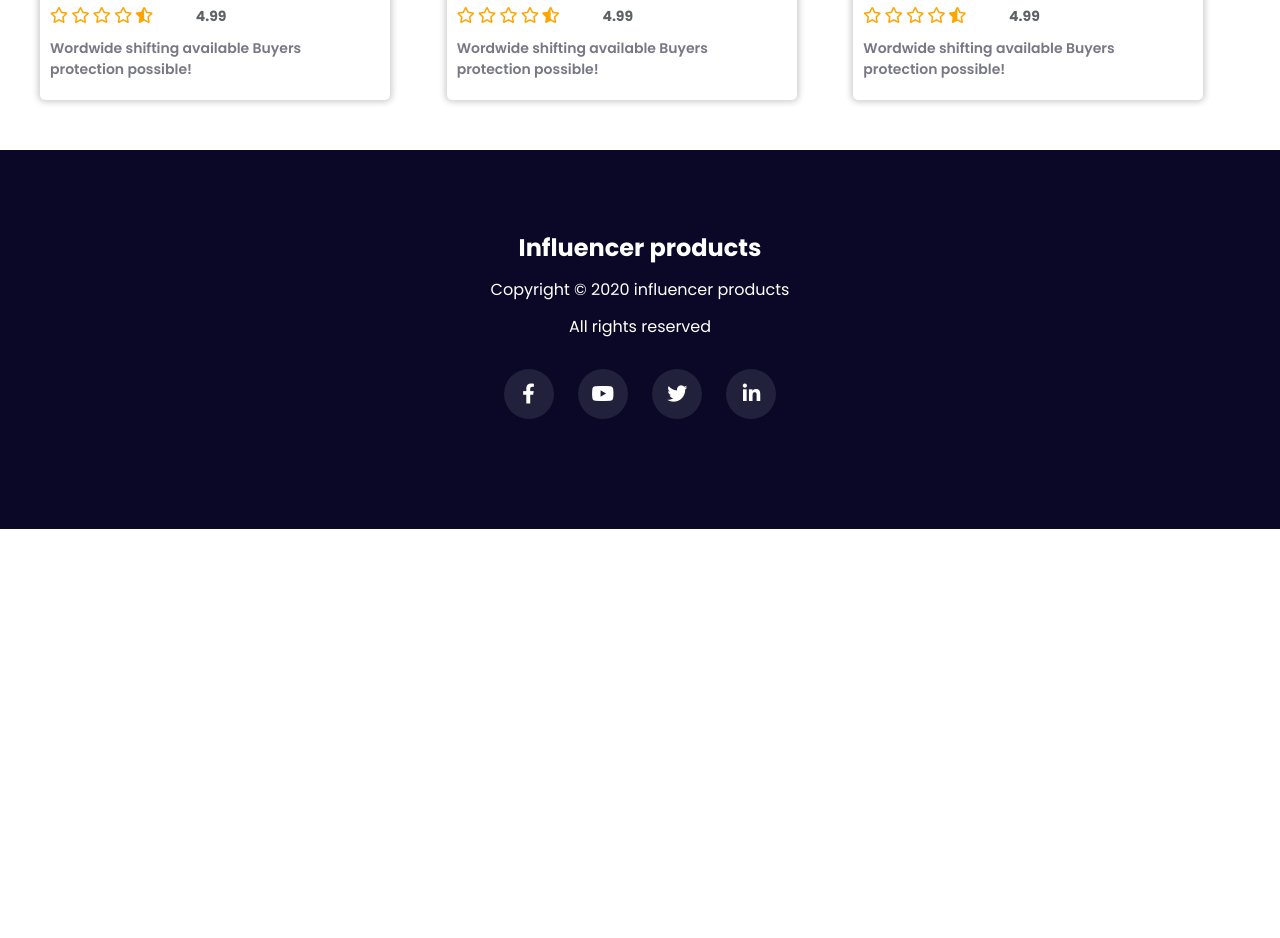
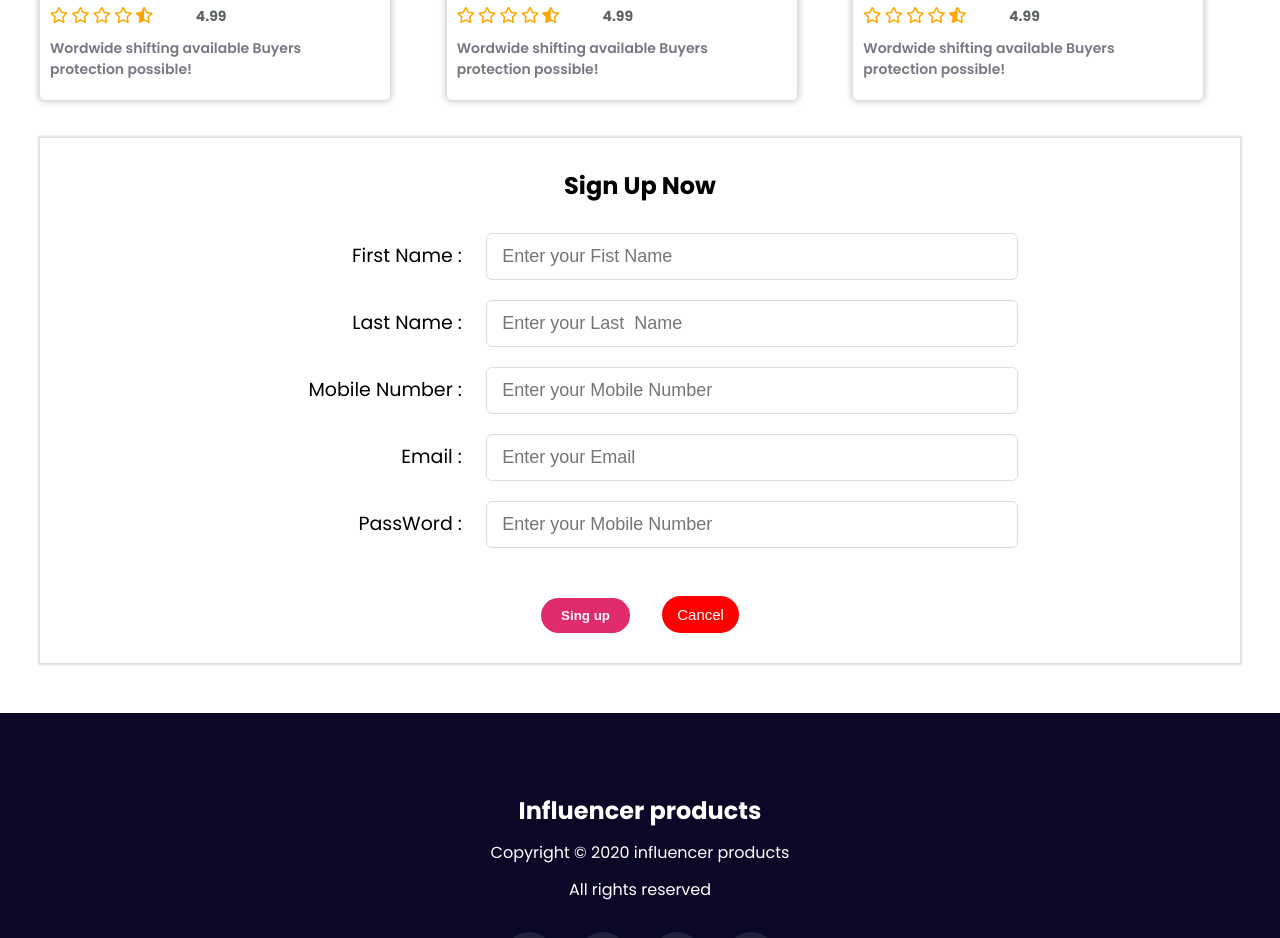
Before and after one commit to mkpbd/Influencer-gar, a plain HTML site: page index.html in a window 1280 px wide. Shown: the part 2351-3289 px from the top of the page. Before the commit the page ends 2880 px from the top, so only its background shows below. Drawn offline with Linux system fonts and the light colour scheme.

Commit message:
sign area area

```diff
--- a/index.html
+++ b/index.html
@@ -223,7 +223,40 @@
 
     </section>
 
+    <!-- sign up form areaK -->
+    <section class="signup-form-area">
+       <div class="container form-center">
+          <h2 class="signup__title">Sign Up Now</h2>
+          <form action="#" class="form-action">
+             <p>
+                <label for="first-name">First Name :</label>
+                <input type="text" id="first-name" placeholder="Enter your Fist Name">
+             </p>
+             <p>
+               <label for="last-name">Last Name :</label>
+               <input type="text" id="last-name" placeholder="Enter your Last  Name">
+            </p>
+             <p>
+               <label for="mobile">Mobile Number :</label>
+               <input type="text" id="mobile" placeholder="Enter your Mobile Number">
+            </p>
+            <p>
+               <label for="email">Email  :</label>
+               <input type="email" id="email" placeholder="Enter your Email">
+            </p>
 
+            <p>
+               <label for="password">PassWord :</label>
+               <input type="password" id="password" placeholder="Enter your Mobile Number">
+            </p>
+
+            <div class="submit-reset">
+               <input class="button" type="submit"  value="Sing up">
+               <input  type="reset" value="Cancel">
+            </div>
+          </form>
+       </div>
+    </section>
 
 
 
--- a/style.css
+++ b/style.css
@@ -192,6 +192,58 @@ span.rating {
   color: #5e6366;
 }
 
+/* sign up area style */
+p input {
+  width: 500px;
+  padding: 12px 15px;
+  margin-bottom: 20px;
+  margin-left: 20px;
+  font-size: 18px;
+  border-radius: 6px;
+  border: 1px solid #ddd;
+}
+
+p label {
+  width: 200px;
+  display: inline-block;
+  text-align: right;
+  font-size: 19px;
+  border-radius: 10px;
+}
+
+
+.container.form-center {
+  text-align: center;
+  margin-top: 38px;
+  padding:30px 0px;
+  box-shadow: 0px 0px 2px 2px #ddd;
+}
+
+h2.signup__title {
+  margin-bottom: 30px;
+}
+
+.submit-reset input {
+  transition: .5s linear;
+}
+
+
+.submit-reset input[type="reset"] {
+  background: red;
+  font-size: 15px;
+  padding: 10px 15px;
+  font-weight: 500;
+  border: none;
+  border-radius: 20px;
+  margin-left: 28px;
+  cursor: pointer;
+  color:#fff;
+}
+
+.submit-reset input:hover{
+  color:#000;
+}
+
 /* footer secation style */
 
 footer.footar-ara {
@@ -296,6 +348,15 @@ nav.footer_social_link a:hover {
     left: 6%;
     top: 5%;
   }
+
+  p input {
+    width: 350px;
+    padding:12px 5px;
+
+  }
+
+
+
 }
 
 /* Tablet width */
```
